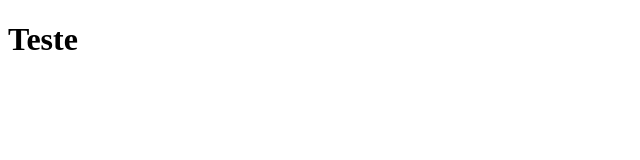
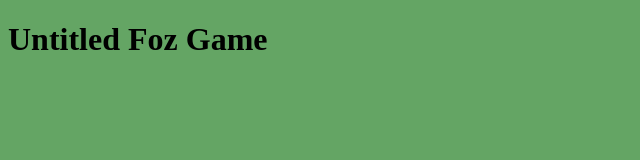
Before and after one commit to wlodfelipe/FozGameProject, a plain HTML site: page teste.html in a window 1280 px wide. Shown: the whole page, without its empty margins (0-640 px from the left). Drawn offline with Linux system fonts and the light colour scheme.

Commit message:
yuto testes

```diff
--- /dev/null
+++ b/style.css
@@ -0,0 +1,3 @@
+body{
+    background-color: rgb(100, 165, 100);
+}
--- a/teste.html
+++ b/teste.html
@@ -3,9 +3,10 @@
 <head>
     <meta charset="UTF-8">
     <meta name="viewport" content="width=device-width, initial-scale=1.0">
+    <link rel="stylesheet" href="style.css">
     <title>Document</title>
 </head>
 <body>
-    <h1>Teste</h1>
+    <h1>Untitled Foz Game</h1>
 </body>
 </html>
```
